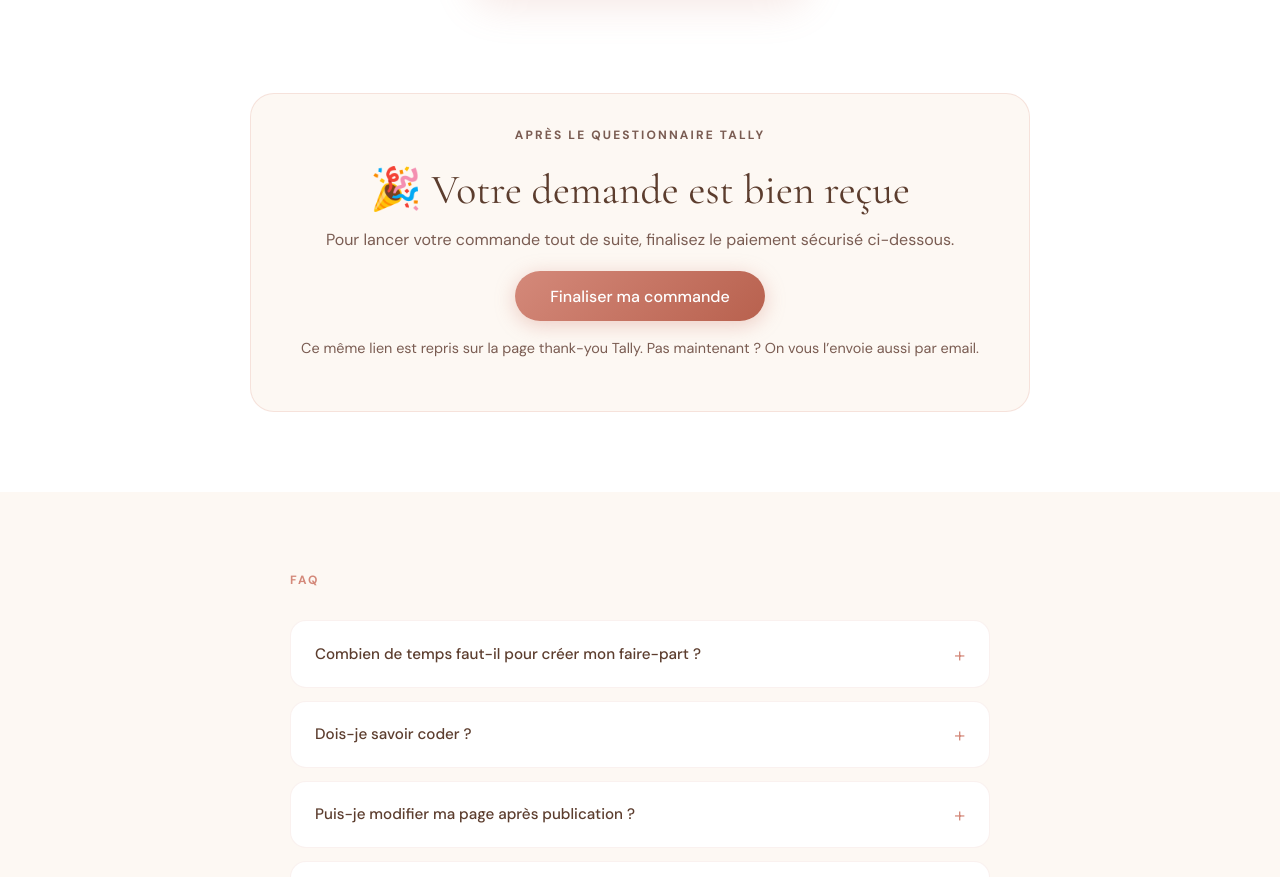
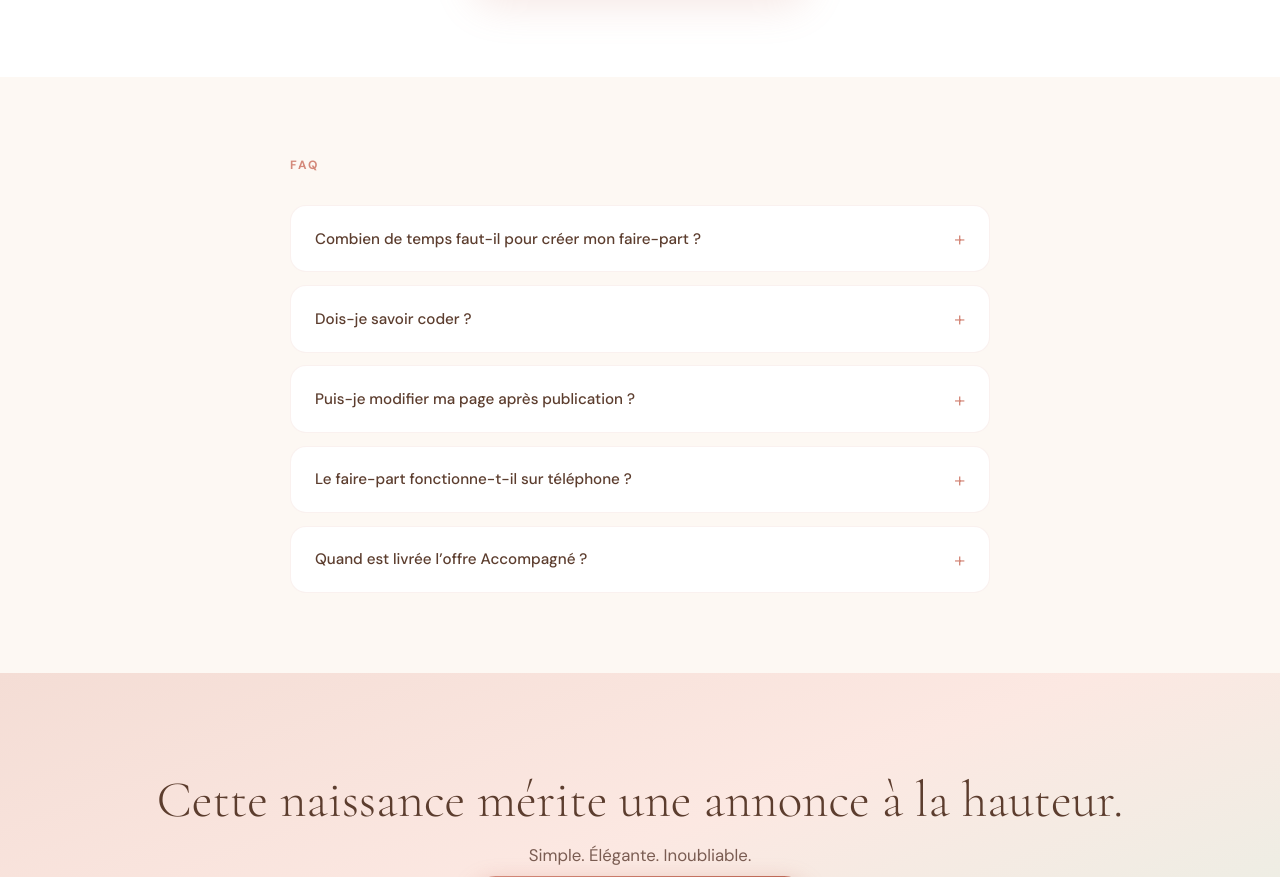
Before and after one commit to Havesomecode/bebebonjour-landing, a website built with Vite: page index.html in a window 1280 px wide. Shown: the part 2339-3216 px from the top of the page. Built offline with nearby package versions, Linux system fonts and the light colour scheme.

Commit message:
chore: remove tally reference section from landing

```diff
--- a/index.html
+++ b/index.html
@@ -167,28 +167,6 @@
       </div>
     </section>
 
-    <section class="payment-flow">
-      <div class="payment-flow-inner reveal">
-        <p class="section-label">Après le questionnaire Tally</p>
-        <h2>🎉 Votre demande est bien reçue</h2>
-        <p>
-          Pour lancer votre commande tout de suite, finalisez le paiement
-          sécurisé ci-dessous.
-        </p>
-        <a
-          href="https://buy.stripe.com/3cI6oHevQ7Fy7HS9SA2Ry00"
-          target="_blank"
-          rel="noreferrer"
-          class="btn-primary"
-          >Finaliser ma commande</a
-        >
-        <p class="payment-note">
-          Ce même lien est repris sur la page thank-you Tally. Pas maintenant ?
-          On vous l’envoie aussi par email.
-        </p>
-      </div>
-    </section>
-
     <section class="faq">
       <div class="faq-inner">
         <p class="section-label reveal">FAQ</p>
--- a/src/styles.css
+++ b/src/styles.css
@@ -523,44 +523,6 @@ section {
   cursor: not-allowed;
 }
 
-.payment-flow {
-  background: var(--white);
-  padding-top: 1rem;
-}
-
-.payment-flow-inner {
-  max-width: 780px;
-  margin: 0 auto;
-  text-align: center;
-  background: var(--cream);
-  border: 1px solid rgba(212, 137, 122, 0.2);
-  border-radius: 24px;
-  padding: 2rem;
-}
-
-.payment-flow-inner h2 {
-  font-family: "Cormorant Garamond", serif;
-  font-size: clamp(1.8rem, 4vw, 2.6rem);
-  color: var(--warm-brown);
-  font-weight: 400;
-  margin-bottom: 0.7rem;
-}
-
-.payment-flow-inner > p {
-  color: var(--text-light);
-  line-height: 1.6;
-  margin-bottom: 1.2rem;
-}
-
-.payment-flow-inner .btn-primary {
-  display: inline-block;
-}
-
-.payment-note {
-  margin-top: 1rem;
-  font-size: 0.9rem;
-}
-
 .faq {
   background: var(--cream);
 }
```
